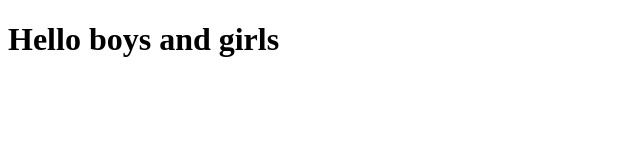
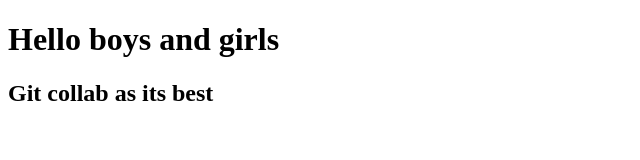
Before and after one commit to JairoAussie/may23-git-collab, a plain HTML site: page index.html in a window 1280 px wide. Shown: the whole page, without its empty margins (0-640 px from the left). Drawn offline with Linux system fonts and the light colour scheme.

Commit message:
added a h2

```diff
--- a/index.html
+++ b/index.html
@@ -7,5 +7,6 @@
 </head>
 <body>
     <h1> Hello boys and girls</h1>
+    <h2>Git collab as its best</h2>
 </body>
 </html>
```
